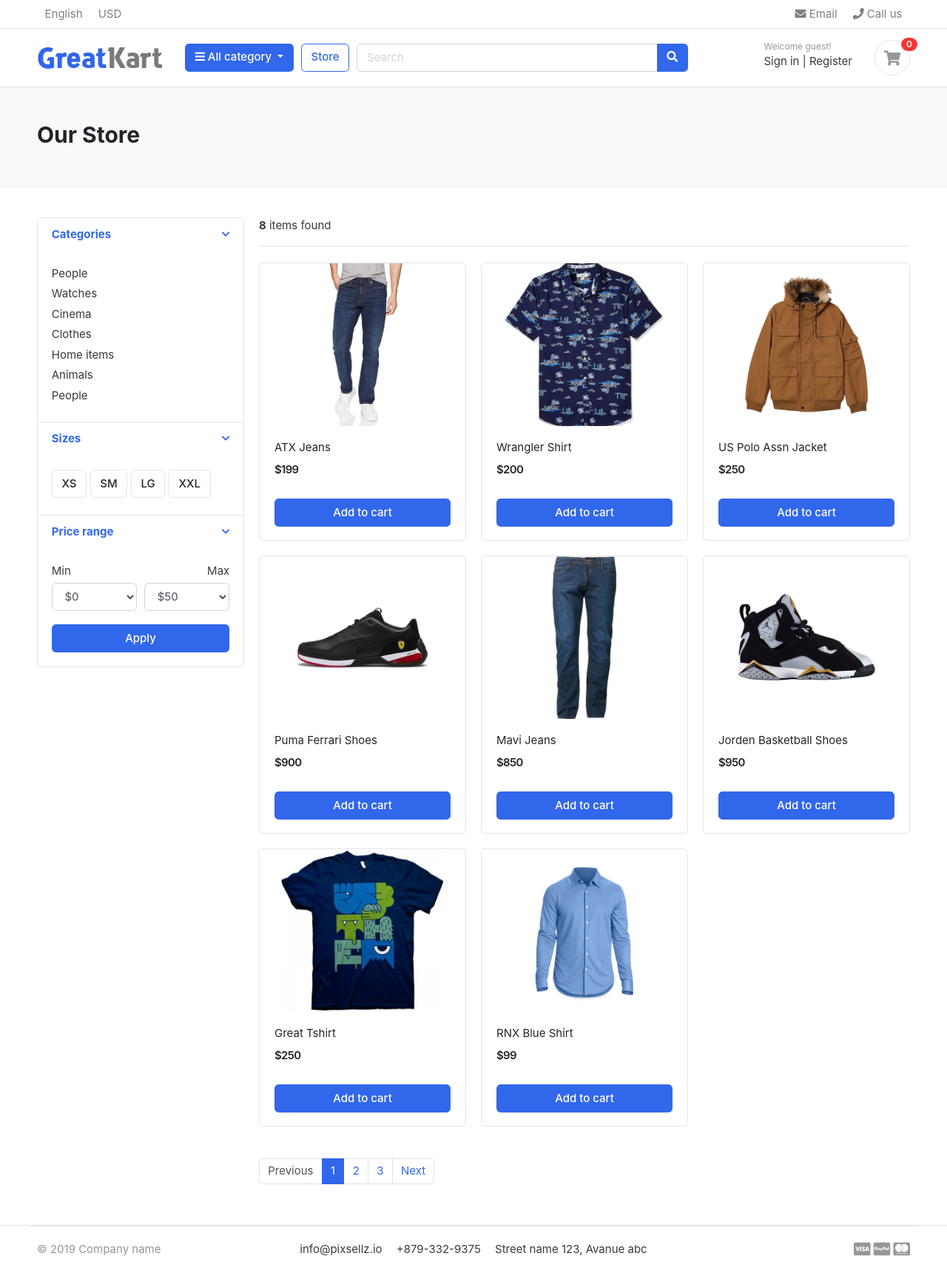
After one commit to FehmiCitiloglu/djangoUdemyCourse, a Django app: page /store/ in a window 1280 px wide. The commit adds this page. Shown: the whole page at 74% size. Run offline with Django 3.2, Linux system fonts and the light colour scheme; data comes from the database, SQL or seed files in the repository; both versions use the stored data as it was after the commit; some libraries are stand-ins or nearby versions; some web fonts are replaced.

Commit message:
store page is added

```diff
--- a/greatkart/urls.py
+++ b/greatkart/urls.py
@@ -14,7 +14,7 @@ Including another URLconf
     2. Add a URL to urlpatterns:  path('blog/', include('blog.urls'))
 """
 from django.contrib import admin
-from django.urls import path
+from django.urls import path, include
 from django.conf.urls.static import static
 from django.conf import settings
 
@@ -23,5 +23,6 @@ from . import views
 urlpatterns = [
     path('admin/', admin.site.urls),
     path('', views.home, name="home"),
+    path('store/', include('store.urls'))
 
 ] + static(settings.MEDIA_URL, document_root=settings.MEDIA_ROOT)
--- /dev/null
+++ b/store/urls.py
@@ -0,0 +1,6 @@
+from django.urls import path
+from . import views
+
+urlpatterns = [
+    path('', views.store, name='store'),
+]
--- a/store/views.py
+++ b/store/views.py
@@ -1,3 +1,15 @@
 from django.shortcuts import render
+from .models import Product
 
 # Create your views here.
+
+
+def store(request):
+    products = Product.objects.all().filter(is_available=True)
+    product_count = products.count()
+    context = {
+        'products': products,
+        'product_count': product_count,
+    }
+
+    return render(request, 'store/store.html', context)
--- a/templates/includes/navbar.html
+++ b/templates/includes/navbar.html
@@ -82,9 +82,7 @@
           <!-- category-wrap.// -->
         </div>
         <!-- col.// -->
-        <a href="{% static './store.html' %}" class="btn btn-outline-primary"
-          >Store</a
-        >
+        <a href="{% url 'store' %}" class="btn btn-outline-primary">Store</a>
         <div class="col-lg col-md-6 col-sm-12 col">
           <form action="#" class="search">
             <div class="input-group w-100">
--- /dev/null
+++ b/templates/store/store.html
@@ -0,0 +1,197 @@
+{% extends 'base.html' %} {% load static %} {% block content %}
+
+<!-- ========================= SECTION PAGETOP ========================= -->
+<section class="section-pagetop bg">
+  <div class="container">
+    <h2 class="title-page">Our Store</h2>
+  </div>
+  <!-- container //  -->
+</section>
+<!-- ========================= SECTION INTRO END// ========================= -->
+<!-- ========================= SECTION CONTENT ========================= -->
+<section class="section-content padding-y">
+  <div class="container">
+    <div class="row">
+      <aside class="col-md-3">
+        <div class="card">
+          <article class="filter-group">
+            <header class="card-header">
+              <a
+                href="#"
+                data-toggle="collapse"
+                data-target="#collapse_1"
+                aria-expanded="true"
+                class=""
+              >
+                <i class="icon-control fa fa-chevron-down"></i>
+                <h6 class="title">Categories</h6>
+              </a>
+            </header>
+            <div class="filter-content collapse show" id="collapse_1" style="">
+              <div class="card-body">
+                <ul class="list-menu">
+                  <li><a href="#">People </a></li>
+                  <li><a href="#">Watches </a></li>
+                  <li><a href="#">Cinema </a></li>
+                  <li><a href="#">Clothes </a></li>
+                  <li><a href="#">Home items </a></li>
+                  <li><a href="#">Animals</a></li>
+                  <li><a href="#">People </a></li>
+                </ul>
+              </div>
+              <!-- card-body.// -->
+            </div>
+          </article>
+          <!-- filter-group  .// -->
+          <article class="filter-group">
+            <header class="card-header">
+              <a
+                href="#"
+                data-toggle="collapse"
+                data-target="#collapse_4"
+                aria-expanded="true"
+                class=""
+              >
+                <i class="icon-control fa fa-chevron-down"></i>
+                <h6 class="title">Sizes</h6>
+              </a>
+            </header>
+            <div class="filter-content collapse show" id="collapse_4" style="">
+              <div class="card-body">
+                <label class="checkbox-btn">
+                  <input type="checkbox" />
+                  <span class="btn btn-light"> XS </span>
+                </label>
+
+                <label class="checkbox-btn">
+                  <input type="checkbox" />
+                  <span class="btn btn-light"> SM </span>
+                </label>
+
+                <label class="checkbox-btn">
+                  <input type="checkbox" />
+                  <span class="btn btn-light"> LG </span>
+                </label>
+
+                <label class="checkbox-btn">
+                  <input type="checkbox" />
+                  <span class="btn btn-light"> XXL </span>
+                </label>
+              </div>
+              <!-- card-body.// -->
+            </div>
+          </article>
+          <!-- filter-group .// -->
+
+          <article class="filter-group">
+            <header class="card-header">
+              <a
+                href="#"
+                data-toggle="collapse"
+                data-target="#collapse_3"
+                aria-expanded="true"
+                class=""
+              >
+                <i class="icon-control fa fa-chevron-down"></i>
+                <h6 class="title">Price range</h6>
+              </a>
+            </header>
+            <div class="filter-content collapse show" id="collapse_3" style="">
+              <div class="card-body">
+                <div class="form-row">
+                  <div class="form-group col-md-6">
+                    <label>Min</label>
+                    <!-- <input class="form-control" placeholder="$0" type="number"> -->
+                    <select class="mr-2 form-control">
+                      <option value="0">$0</option>
+                      <option value="50">$50</option>
+                      <option value="100">$100</option>
+                      <option value="150">$150</option>
+                      <option value="200">$200</option>
+                      <option value="500">$500</option>
+                      <option value="1000">$1000</option>
+                    </select>
+                  </div>
+                  <div class="form-group text-right col-md-6">
+                    <label>Max</label>
+                    <select class="mr-2 form-control">
+                      <option value="50">$50</option>
+                      <option value="100">$100</option>
+                      <option value="150">$150</option>
+                      <option value="200">$200</option>
+                      <option value="500">$500</option>
+                      <option value="1000">$1000</option>
+                      <option value="2000">$2000+</option>
+                    </select>
+                  </div>
+                </div>
+                <!-- form-row.// -->
+                <button class="btn btn-block btn-primary">Apply</button>
+              </div>
+              <!-- card-body.// -->
+            </div>
+          </article>
+          <!-- filter-group .// -->
+        </div>
+        <!-- card.// -->
+      </aside>
+      <!-- col.// -->
+      <main class="col-md-9">
+        <header class="border-bottom mb-4 pb-3">
+          <div class="form-inline">
+            <span class="mr-md-auto">
+              <b>{{ product_count }}</b> items found</span
+            >
+          </div>
+        </header>
+        <!-- sect-heading -->
+        <div class="row">
+          {% for product in products %}
+          <div class="col-md-4">
+            <figure class="card card-product-grid">
+              <div class="img-wrap">
+                <img src="{{ product.images.url }}" />
+              </div>
+              <!-- img-wrap.// -->
+              <figcaption class="info-wrap">
+                <div class="fix-height">
+                  <a href="./product-detail.html" class="title"
+                    >{{ product.product_name }}</a
+                  >
+                  <div class="price-wrap mt-2">
+                    <span class="price">${{ product.price }}</span>
+                  </div>
+                  <!-- price-wrap.// -->
+                </div>
+                <a href="#" class="btn btn-block btn-primary">Add to cart </a>
+              </figcaption>
+            </figure>
+          </div>
+          <!-- col.// -->
+
+          {% endfor %}
+        </div>
+        <!-- row end.// -->
+
+        <nav class="mt-4" aria-label="Page navigation sample">
+          <ul class="pagination">
+            <li class="page-item disabled">
+              <a class="page-link" href="#">Previous</a>
+            </li>
+            <li class="page-item active">
+              <a class="page-link" href="#">1</a>
+            </li>
+            <li class="page-item"><a class="page-link" href="#">2</a></li>
+            <li class="page-item"><a class="page-link" href="#">3</a></li>
+            <li class="page-item"><a class="page-link" href="#">Next</a></li>
+          </ul>
+        </nav>
+      </main>
+      <!-- col.// -->
+    </div>
+  </div>
+  <!-- container .//  -->
+</section>
+<!-- ========================= SECTION CONTENT END// ========================= -->
+
+{% endblock %}
```
Also changed, not shown: greatkart/views.py (+9 -1 lines), templates/home.html (+6 -110 lines), db.sqlite3, media/photos/products/ATX-Jeans.jpg (added), media/photos/products/Blue-Shirt.jpg (added), media/photos/products/Great-Tshirt.jpg (added), media/photos/products/Mavi_jeans.jpg (added), media/photos/products/Puma-Ferrari-Shoes.jpg (added), media/photos/products/US-Polo-Assn_Jacket.jpg (added), media/photos/products/Wrangler-Shirt.jpg (added), media/photos/products/image1.jpg (added), media/photos/products/jordan-true-flight-basketball-shoes.jpg (added).
